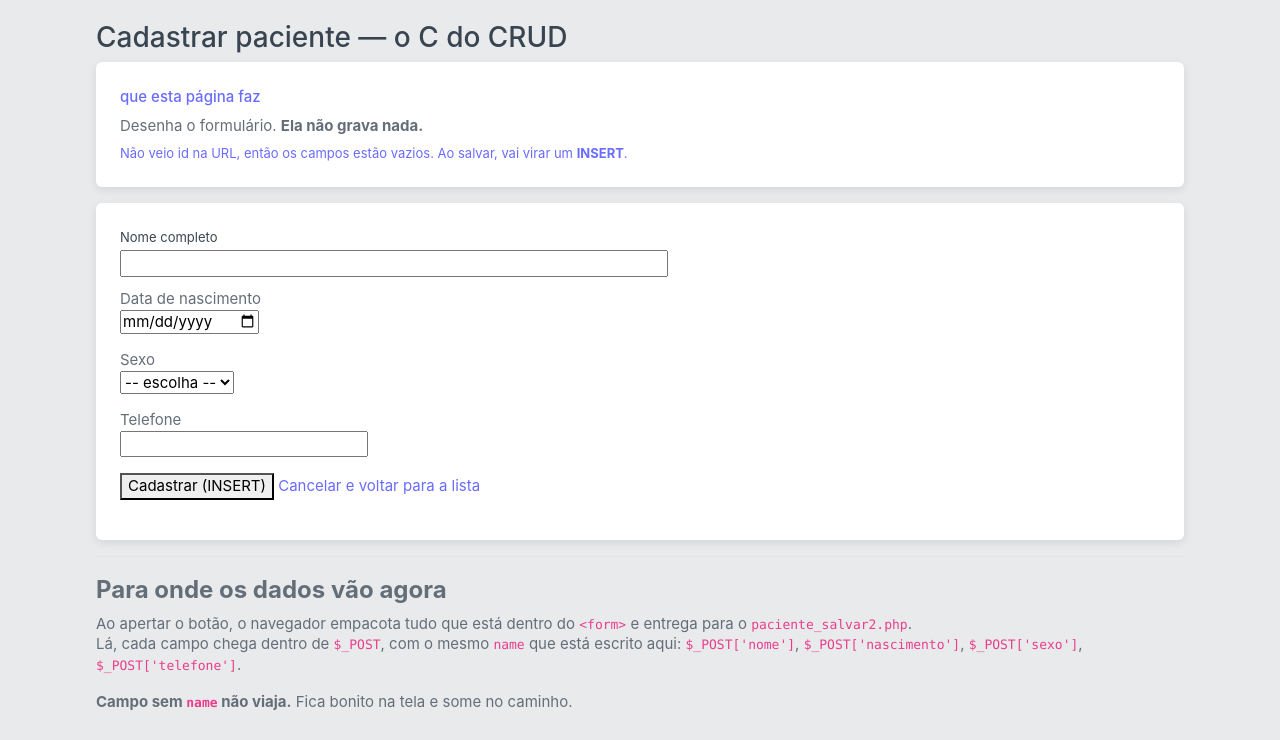
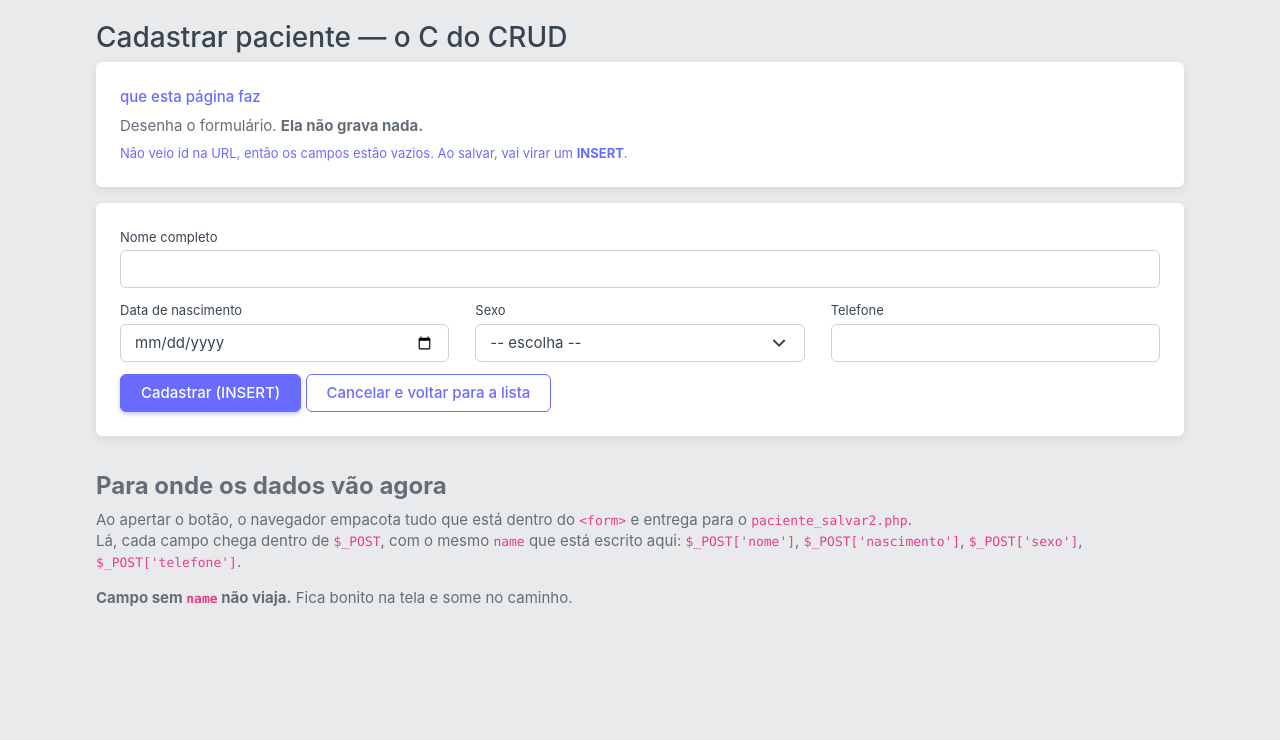
Before and after one commit to AlunoLucasGC/ProntuarioTDSOficial, a PHP site: page /paciente_form2.php in a window 1280 px wide. Shown: the top 740 px of the page. Run offline with PHP 8.4, Linux system fonts and the light colour scheme.

Commit message:
Update paciente_form2.php

```diff
--- a/paciente_form2.php
+++ b/paciente_form2.php
@@ -157,57 +157,61 @@ if (isset($_GET['erro']) && isset($frases[$_GET['erro']])) {
   <div class="card">
     <div class="card-body">
       <div class="mb-3">
-    <label class="form-label" for="nome">Nome completo</label><br>
+    <label class="form-label" for="nome">Nome completo</label>
     <?php
     // O value é o que já vem escrito no campo. No cadastro novo ele
     // está vazio; na edição, traz o que estava gravado.
     ?>
-    <input type="text" id="nome" name="nome" size="50"
+    <input type="text" class="form-control" id="nome" name="nome"
            value="<?php echo htmlspecialchars($nome); ?>">
 
 
 </div>
-  <p>
-    <label for="nascimento">Data de nascimento</label><br>
+  <div class="row">
+    <div class="col-md-4 mb-3">
+    <label class="form-label" for="nascimento">Data de nascimento</label>
     <?php
     // type="date" abre o calendário do navegador e já entrega a data
     // no formato aaaa-mm-dd, que é exatamente o que o MySQL espera.
     ?>
-    <input type="date" id="nascimento" name="nascimento"
+    <input class="form-control" type="date" id="nascimento" name="nascimento"
            value="<?php echo htmlspecialchars($nascimento); ?>">
-  </p>
+    </div>
 
-  <p>
-    <label for="sexo">Sexo</label><br>
+
+
+  <div class="col-md-4 mb-3">
+    <label class="form-label" for="sexo">Sexo</label>
     <?php
     // A coluna do banco é ENUM('F','M','O'): só aceita essas três
     // letras. Por isso a lista tem exatamente essas três opções.
     // O selected marca a que já está gravada, na hora de editar.
     ?>
-    <select id="sexo" name="sexo">
+    <select class="form-select" id="sexo" name="sexo">
       <option value="">-- escolha --</option>
       <option value="F" <?php if ($sexo == 'F') { echo 'selected'; } ?>>Feminino</option>
       <option value="M" <?php if ($sexo == 'M') { echo 'selected'; } ?>>Masculino</option>
       <option value="O" <?php if ($sexo == 'O') { echo 'selected'; } ?>>Outro</option>
     </select>
-  </p>
+</div>
 
-  <p>
-    <label for="telefone">Telefone</label><br>
-    <input type="text" id="telefone" name="telefone" size="20"
+  <div class="col-md-4 mb-3">
+    <label class="form-label" for="telefone">Telefone</label>
+    <input class="form-control" type="text" id="telefone" name="telefone" size="20"
            value="<?php echo htmlspecialchars($telefone); ?>">
-  </p>
+</div>
+</div>
 
-  <p>
+  <div>
     <?php
     // O texto do botão também muda. É o mesmo botão e o mesmo destino;
     // só a palavra é diferente, para a pessoa saber o que vai acontecer.
     ?>
-    <button type="submit">
+    <button type="submit" class="btn btn-primary">
       <?php echo ($editando ? 'Salvar alterações (UPDATE)' : 'Cadastrar (INSERT)'); ?>
     </button>
-    <a href="paciente_listar2.php">Cancelar e voltar para a lista</a>
-  </p>
+    <a href="paciente_listar2.php" class="btn btn-outline-primary">Cancelar e voltar para a lista</a>
+</div>
     </div>
     </div>
 
```
